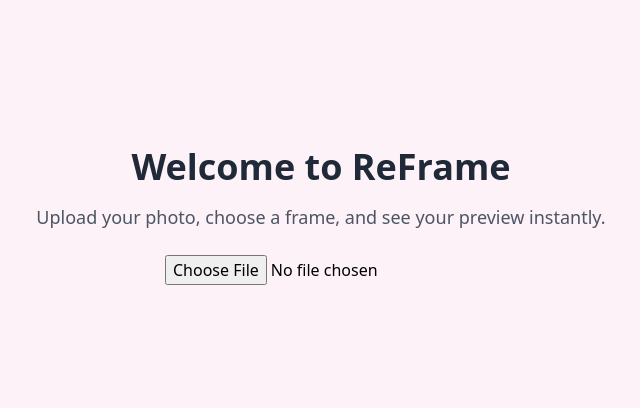
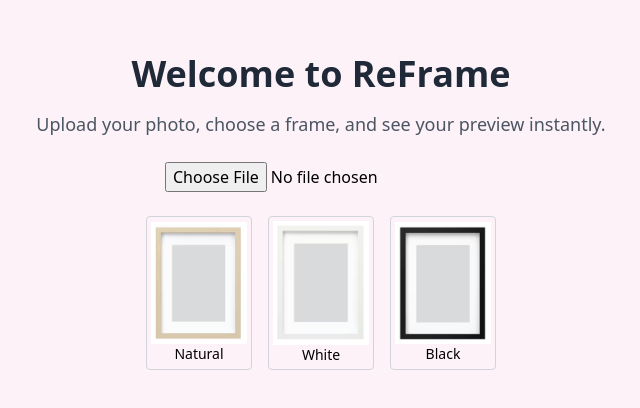
Before and after one commit to a19199/ReFrame2, a Next.js app: page / in a window 1280 px wide. Shown: the part 176-584 px from the top of the page, without its empty margins (319-959 px from the left). Built offline with nearby package versions, Linux system fonts and the light colour scheme.

Commit message:
Update index.js

```diff
--- a/pages/index.js
+++ b/pages/index.js
@@ -2,6 +2,13 @@
 
 export default function Home() {
   const [image, setImage] = useState(null);
+  const [selectedFrame, setSelectedFrame] = useState(null);
+
+  const frames = [
+    { name: 'Natural', url: '/frames/natural.png' },
+    { name: 'White', url: '/frames/white.png' },
+    { name: 'Black', url: '/frames/black.png' },
+  ];
 
   const handleUpload = (e) => {
     const file = e.target.files?.[0];
@@ -22,12 +29,38 @@
         type="file"
         accept="image/*"
         onChange={handleUpload}
-        className="mb-4"
+        className="mb-6"
       />
 
+      <div className="flex gap-4 mb-6">
+        {frames.map((frame) => (
+          <button
+            key={frame.name}
+            onClick={() => setSelectedFrame(frame.url)}
+            className={`border rounded p-1 ${
+              selectedFrame === frame.url ? 'border-blue-500 ring-2 ring-blue-300' : 'border-gray-300'
+            }`}
+          >
+            <img src={frame.url} alt={frame.name} className="w-24 h-auto" />
+            <p className="text-sm">{frame.name}</p>
+          </button>
+        ))}
+      </div>
+
       {image && (
-        <div className="mt-4">
-          <img src={image} alt="Uploaded" className="max-w-xs rounded shadow" />
+        <div className="relative w-80 h-auto">
+          {selectedFrame && (
+            <img
+              src={selectedFrame}
+              alt="Frame"
+              className="absolute top-0 left-0 w-full h-auto z-10 pointer-events-none"
+            />
+          )}
+          <img
+            src={image}
+            alt="Uploaded"
+            className="relative w-full h-auto z-0"
+          />
         </div>
       )}
     </main>
```
